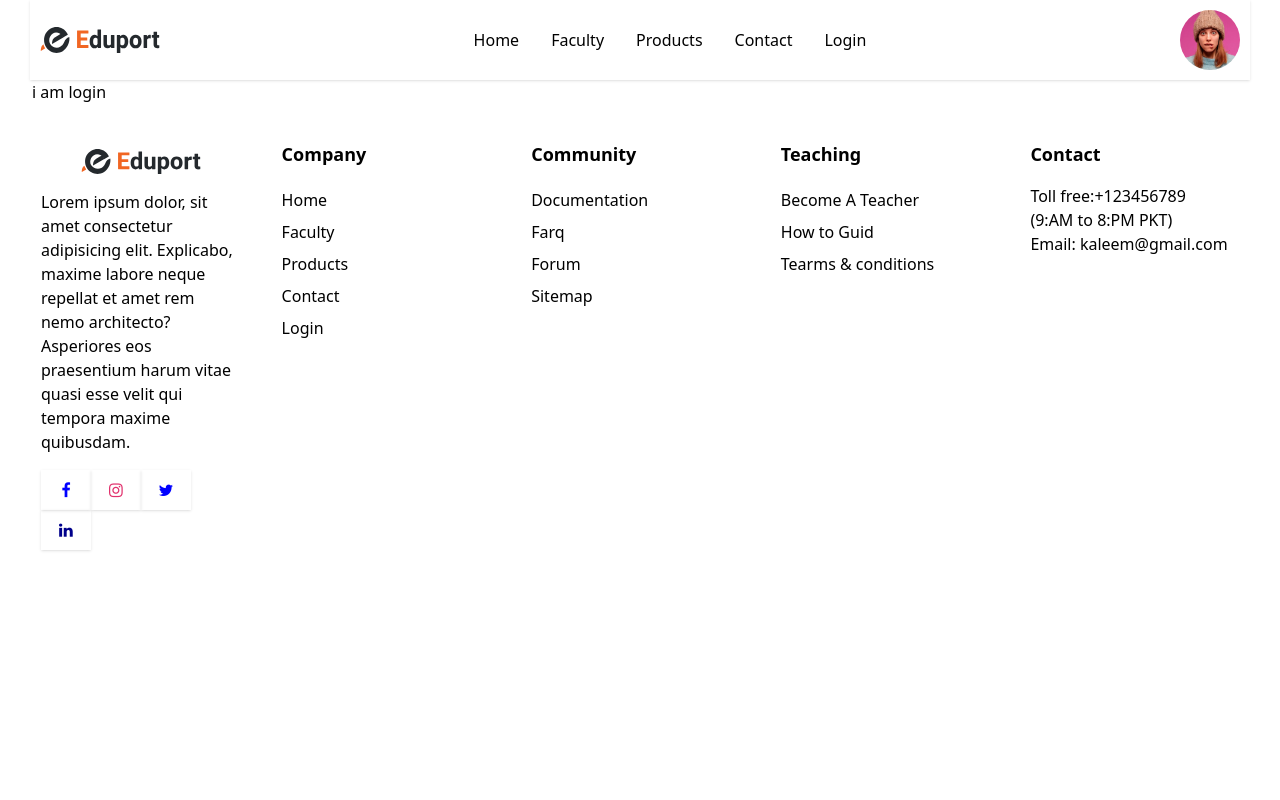
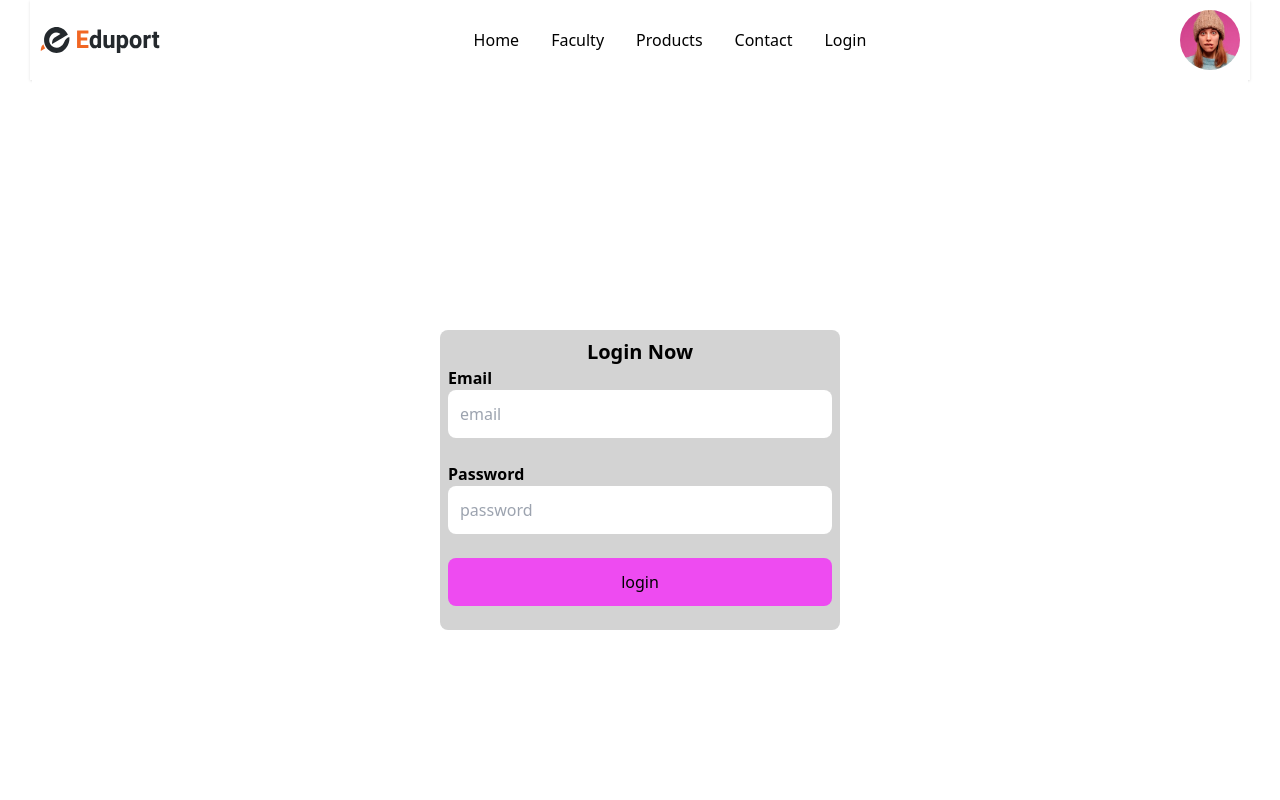
Before and after one commit to KaleemUllah700/eduport, a React (Create React App) app: page /login in a window 1280 px wide. Shown: the top 800 px of the page. Built offline with nearby package versions, Linux system fonts and the light colour scheme.

Commit message:
login component added

```diff
--- a/src/components/login/index.jsx
+++ b/src/components/login/index.jsx
@@ -2,8 +2,25 @@ import Layout from '../shared/layout'
 const Login = ()=>{
     return (
         <Layout>
-            <div>
-                <h1>i am login</h1>
+            <div className='w-full min-h-screen bg-[white] flex flex-col items-center justify-center'>
+                <div className='w-[400px] h-[300px] bg-[lightgrey] rounded-lg'>
+                    <h1 className='text-center text-xl font-semibold pt-2'>Login Now</h1>
+                    <form className='flex flex-col gap-6'>
+                        <div className='mx-2'>
+                            <label className='text-md font-semibold'>Email</label><br />
+                            <input type='email' placeholder='email' className='w-full p-3 rounded-lg focus:outline-0' />
+                        </div>
+
+                        <div className='mx-2'>
+                            <label className='text-md font-semibold'>Password</label><br />
+                            <input type='password' placeholder='password' className='w-full p-3 rounded-lg focus:outline-0' />
+                        </div>
+
+                        <div className='mx-2'>
+                            <input type='submit' className='w-full p-3 rounded-lg bg-[#EE4BF1]' value="login" />
+                        </div>
+                    </form>
+                </div>
             </div>
         </Layout>
     )
```
